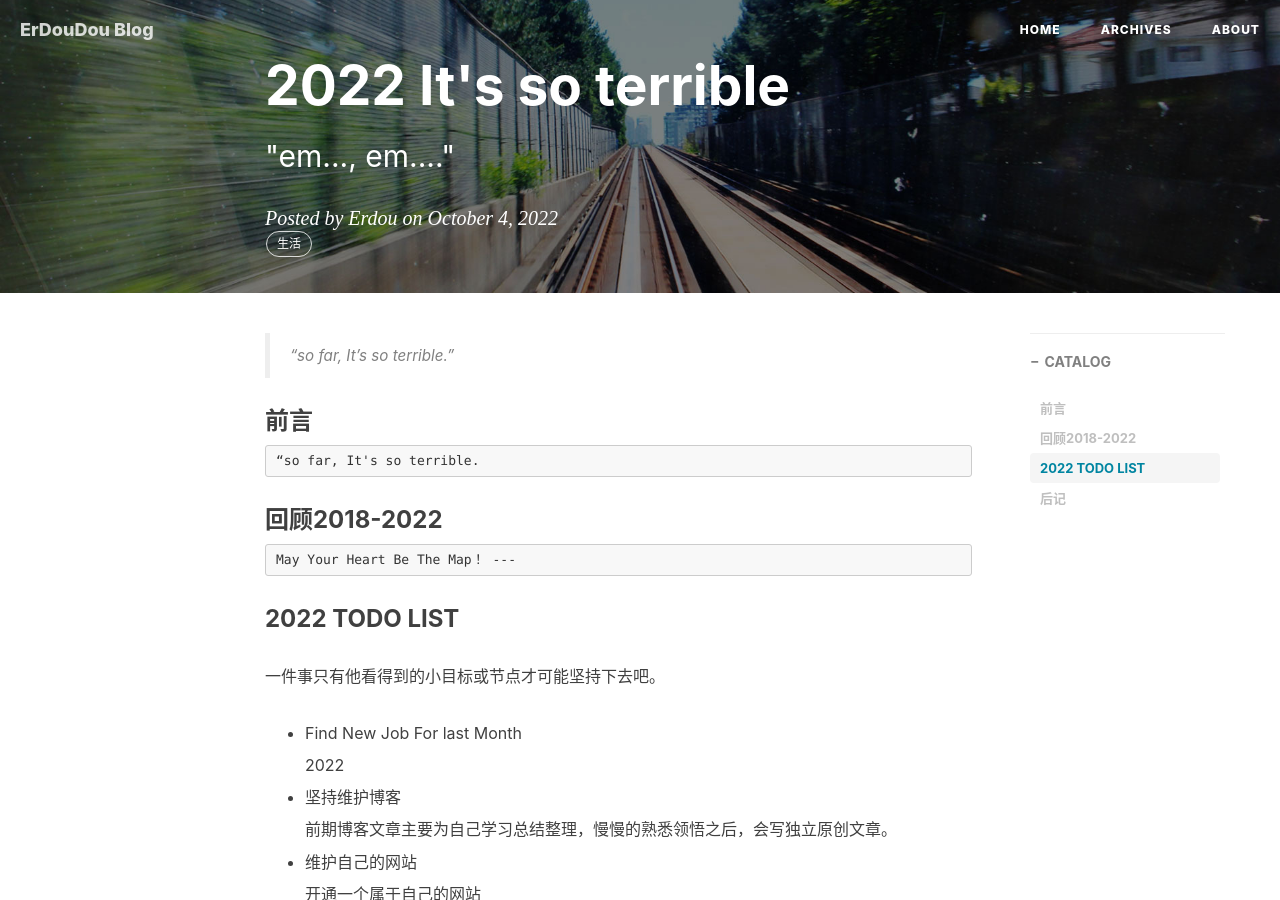
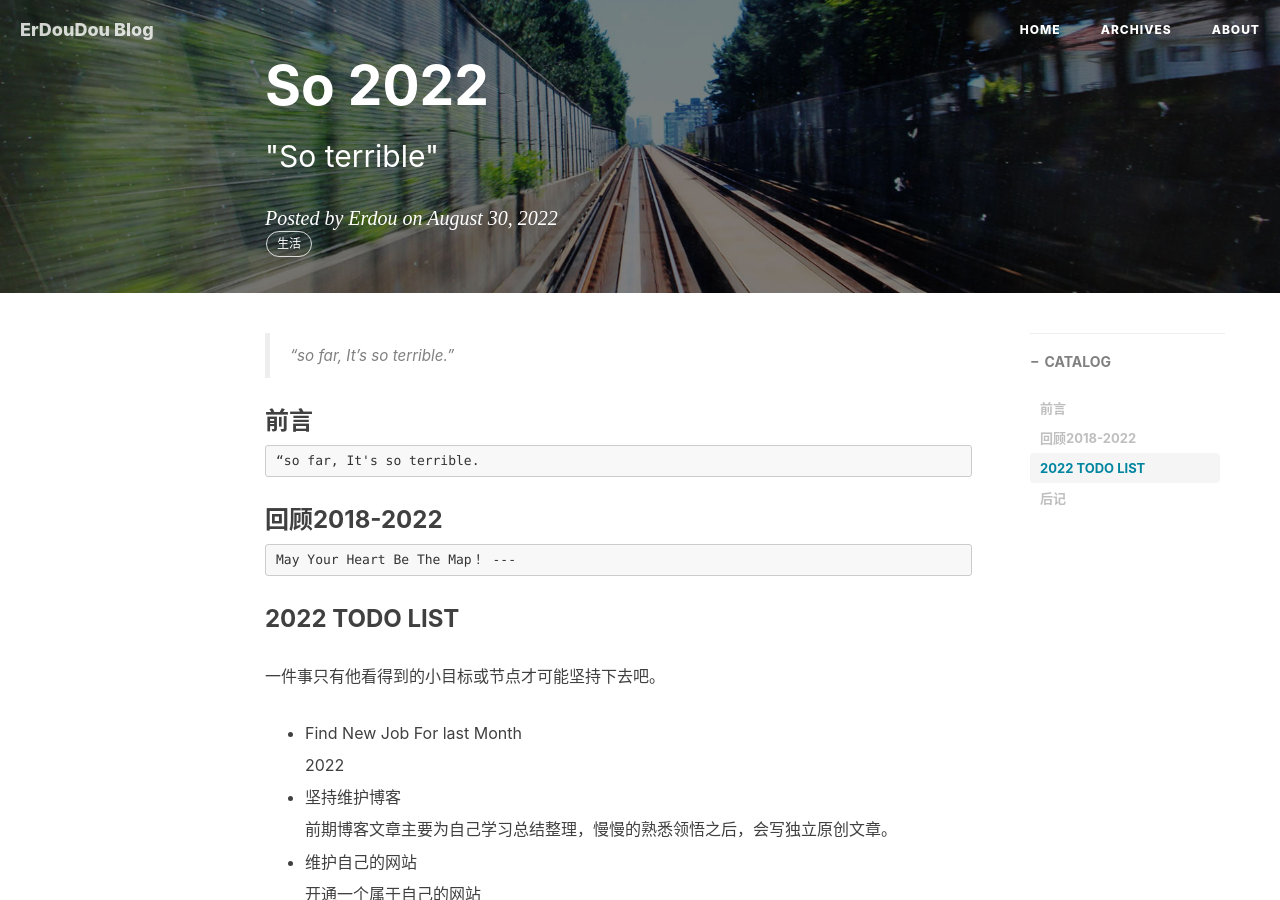
Before and after one commit to erdouzhang/own-erdou-blog, a Jekyll site: the page built from _posts/2022-10-04-So-2022.markdown, in a window 1280 px wide and 900 px high. Built offline with Jekyll 4.4.1, drawn with Linux system fonts in a browser that asks for light colours; nearby versions of some CDN libraries; comment, search, counter and statistics services are not loaded.

Commit message:
new notes repaired

```diff
--- a/_posts/2022-10-04-So-2022.markdown
+++ b/_posts/2022-10-04-So-2022.markdown
@@ -1,8 +1,8 @@
 ---
 layout:     post
-title:      "2022 It's so terrible"
-subtitle:   "\"em..., em....\""
-date:       2022-10-04 12:00:00
+title:      "So 2022"
+subtitle:   " \"So terrible\""
+date:       2022-08-30 00:00:00
 author:     "Erdou"
 header-img: "img/post-bg/post-bg-2017.jpg"
 catalog: true
```
